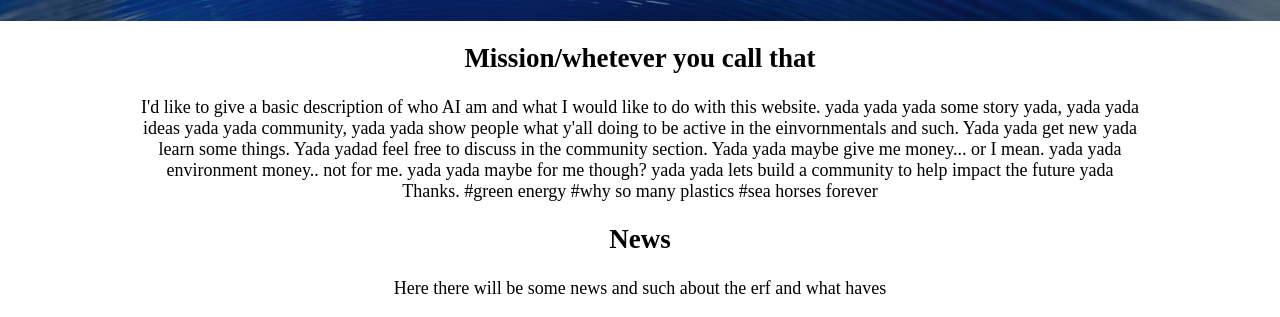
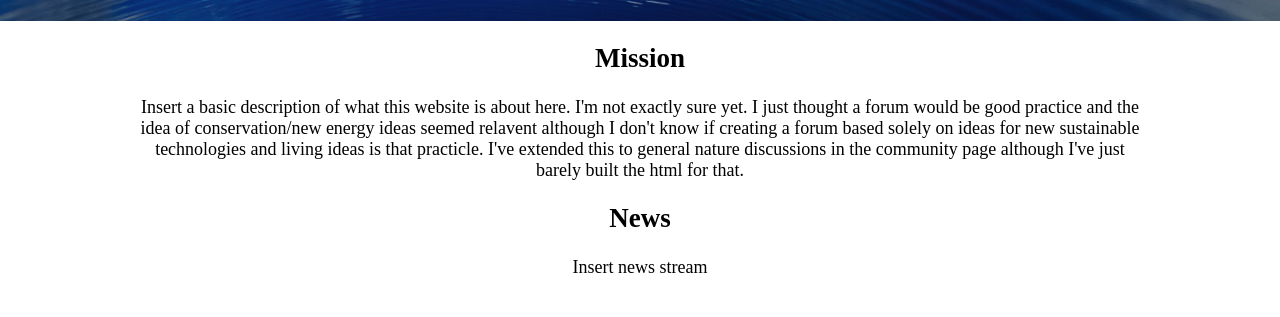
Before and after one commit to fgvand94/Portfolio, a plain HTML site: page linked-pages/reflect/reflect.html in a window 1280 px wide. Shown: the part 699-1016 px from the top of the page. After the commit the page ends 995 px from the top, so only its background shows below. Drawn offline with Linux system fonts and the light colour scheme.

Commit message:
updated some of the text in the reflect page.

```diff
--- a/linked-pages/reflect/reflect.html
+++ b/linked-pages/reflect/reflect.html
@@ -37,12 +37,12 @@
 	 	</div>
 	</main>
 		<article>
-	 		<h1>Mission/whetever you call that</h1>
-	 		<p>I'd like to give a basic description of who AI am and what I would like to do with this website. yada yada yada some story yada, yada yada ideas yada yada community, yada yada show people what y'all doing to be active in the einvornmentals and such. Yada yada get new yada learn some things. Yada yadad feel free to discuss in the community section. Yada yada maybe give me money... or I mean. yada yada environment money.. not for me. yada yada maybe for me though? yada yada lets build a community to help impact the future yada Thanks. #green energy #why so many plastics #sea horses forever</p>
+	 		<h1>Mission</h1>
+	 		<p>Insert a basic description of what this website is about here. I'm not exactly sure yet. I just thought a forum would be good practice and the idea of conservation/new energy ideas seemed relavent although I don't know if creating a forum based solely on ideas for new sustainable technologies and living ideas is that practicle. I've extended this to general nature discussions in the community page although I've just barely built the html for that.</p>
 	 	</article>
 	 	<article>
 	 		<h1>News</h1>
-	 		<p>Here there will be some news and such about the erf and what haves</p>
+	 		<p>Insert news stream</p>
 	 	</article>
 		<footer>
 
```
